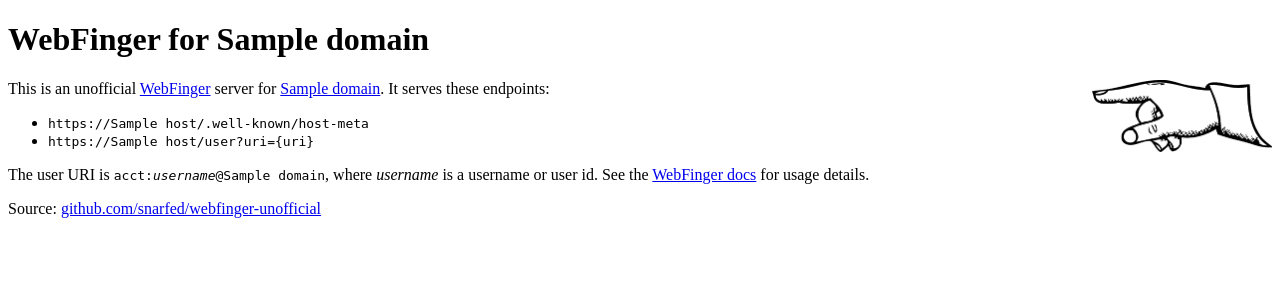
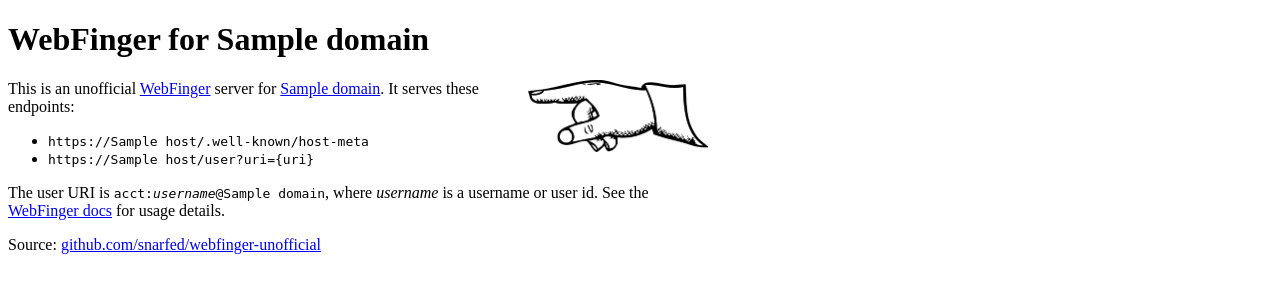
Before and after one commit to snarfed/webfinger-unofficial, a Python web app: template templates/index.html in a window 1280 px wide. Shown: the top 300 px of the page. Run offline with Jinja, Linux system fonts and the light colour scheme; the template is opened without the code that fills it: most values are stand-ins (such as "Sample title", 1, 10 or a date in 2020).

Commit message:
tweak css

```diff
--- a/templates/index.html
+++ b/templates/index.html
@@ -7,7 +7,7 @@
   <title>WebFinger for {{ domain }}</title>
 </head>
 
-<body>
+<body style="max-width: 700px">
 <h1>WebFinger for {{ domain }}</h1>
 
 <a href="http://code.google.com/p/webfinger/">
```
